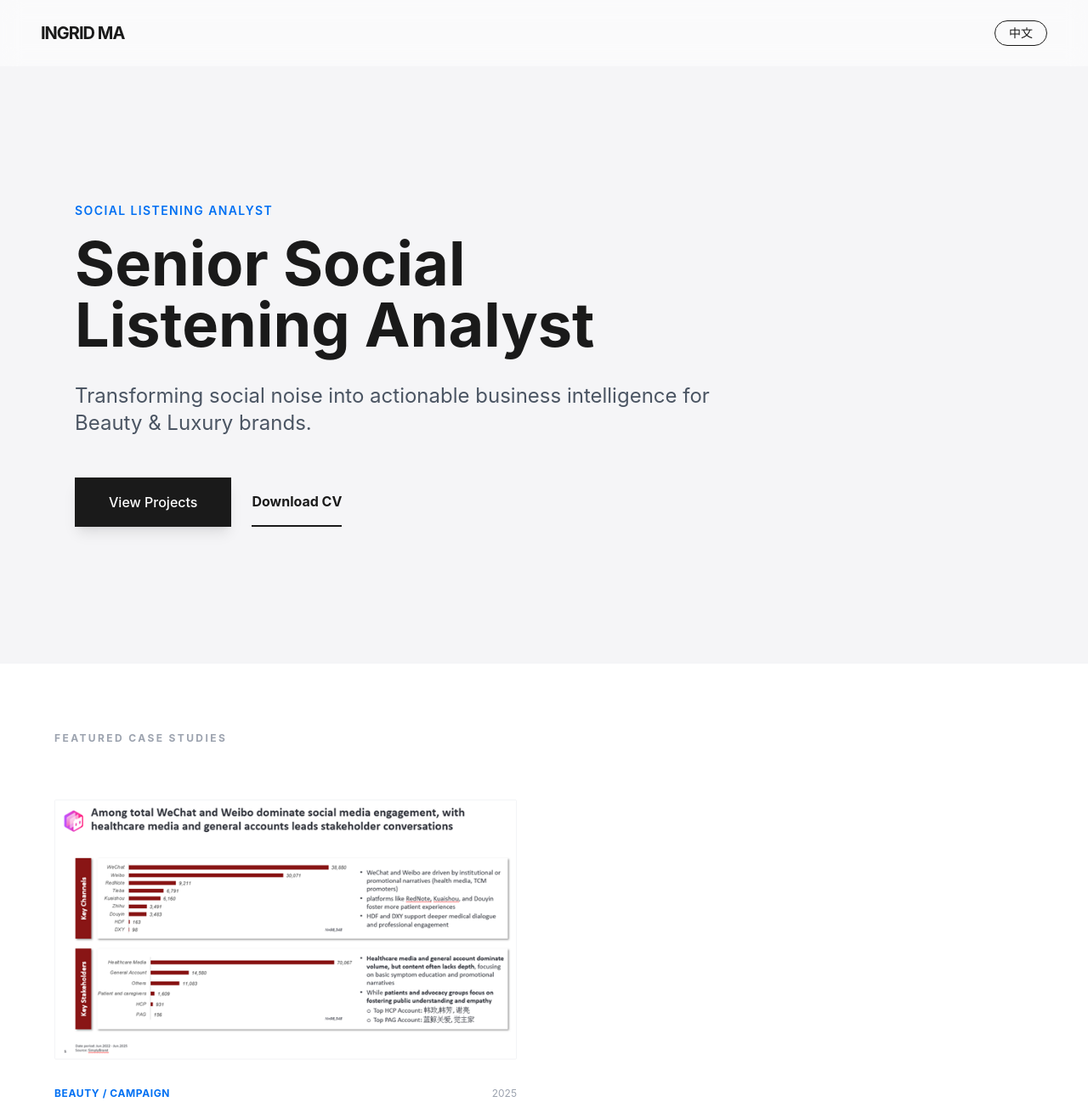
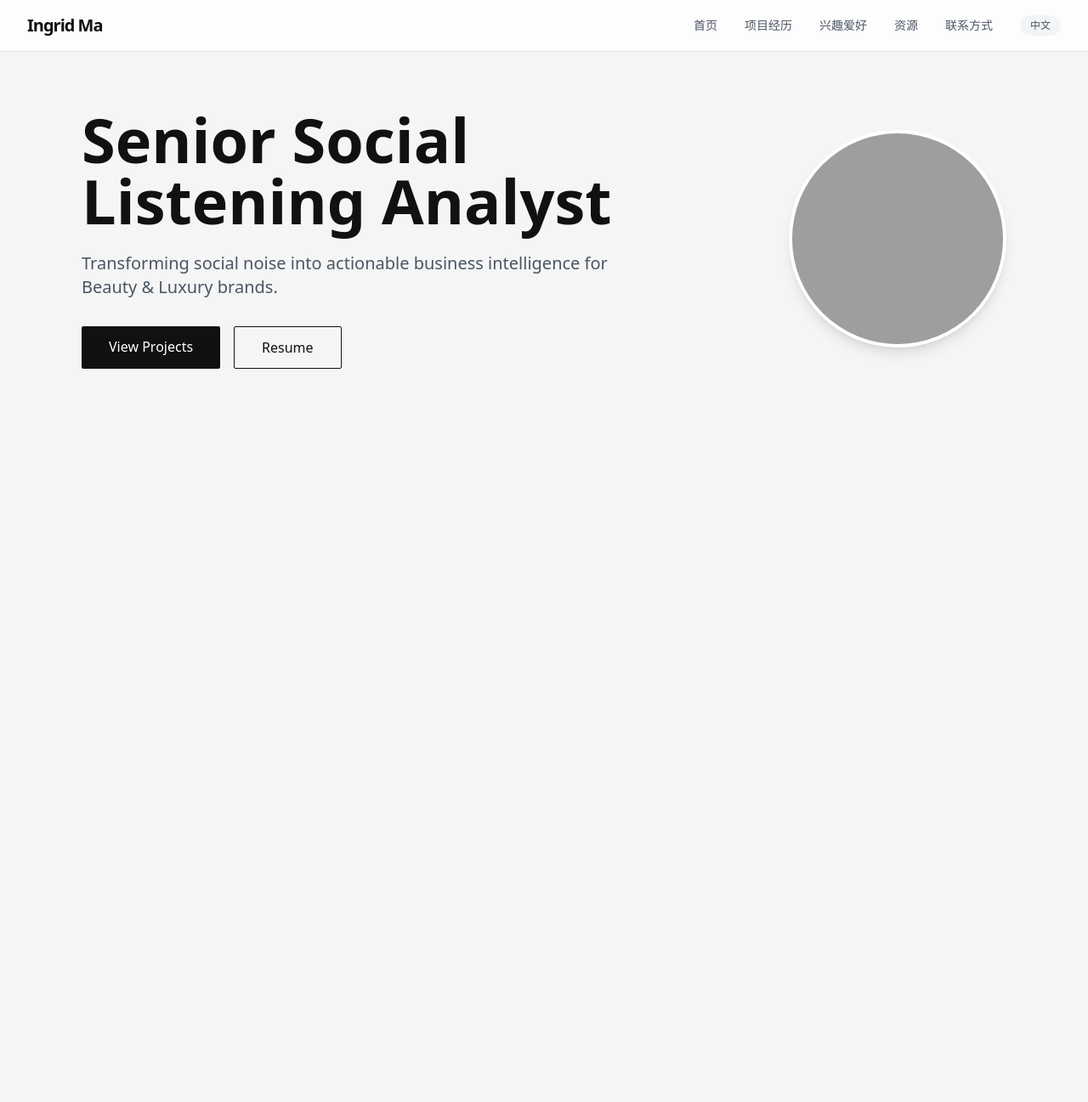
Before and after one commit to Mxyun909622/Myportfolio, a React (Create React App) app: page / in a window 1280 px wide. Shown: the top 1297 px of the page at 85% size. After the commit the page ends 800 px from the top, so only its background shows below. Built offline with nearby package versions, Linux system fonts and the light colour scheme; grey boxes are pictures that could not be loaded.

Commit message:
Update App.js

```diff
--- a/src/App.js
+++ b/src/App.js
@@ -1,220 +1,187 @@
 import React, { useState } from 'react';
+import { BrowserRouter as Router, Routes, Route, Link } from 'react-router-dom';
 import contentData from './data/content.json';
 
-function App() {
-  const [lang, setLang] = useState('en');
-  // 用来存储当前点击的是哪个项目，如果是 null 则关闭弹窗
-const [selectedProject, setSelectedProject] = useState(null);
+// --- 抽取出的子组件：导航栏 ---
+const Navbar = ({ lang, setLang, t }) => (
+  <nav className="fixed w-full z-[100] bg-white/80 backdrop-blur-md border-b border-gray-200 px-8 py-4 flex justify-between items-center">
+    <Link to="/" className="font-bold tracking-tighter text-xl hover:text-blue-600 transition">
+      {contentData.profile.name}
+    </Link>
 
-  // 翻译辅助函数
-  const t = (field) => (field && field[lang] ? field[lang] : field);
-
-  const { profile } = contentData;
-
-  return (
-    <div className="min-h-screen bg-light-gray transition-colors duration-500">
-      {/* 1. 导航栏 */}
-      <nav className="p-6 md:px-12 flex justify-between items-center bg-white/50 backdrop-blur-md sticky top-0 z-50">
-        <div className="font-bold tracking-tighter text-xl text-brand uppercase">
-          {profile.name}
-        </div>
+    <div className="hidden md:flex gap-8 items-center text-sm font-medium text-gray-600">
+      <Link to="/" className="hover:text-black transition">首页</Link>
+      <Link to="/projects" className="hover:text-black transition">项目经历</Link>
+      <Link to="/hobbies" className="hover:text-black transition">兴趣爱好</Link>
+      <Link to="/resources" className="hover:text-black transition">资源</Link>
+      <Link to="/contact" className="hover:text-black transition">联系方式</Link>
       <button
         onClick={() => setLang(lang === 'en' ? 'zh' : 'en')}
-          className="border border-brand px-4 py-1 text-sm font-medium hover:bg-brand hover:text-white transition-all rounded-full"
+        className="bg-gray-100 px-3 py-1 rounded-full text-xs hover:bg-gray-200 transition"
       >
         {lang === 'en' ? '中文' : 'EN'}
       </button>
+    </div>
   </nav>
+);
 
-      {/* 2. Hero Section */}
-      <header className="max-w-6xl mx-auto px-6 py-24 md:py-40">
-        <div className="max-w-3xl">
-          <span className="text-accent font-semibold tracking-widest uppercase text-sm mb-4 block animate-fade-in">
-            Social Listening Analyst
-          </span>
-
-          <h1 className="text-5xl md:text-7xl font-bold text-brand leading-tight mb-8">
-            {t(profile.title)}
-          </h1>
-
-          <p className="text-xl md:text-2xl text-gray-600 mb-12 leading-relaxed">
-            {t(profile.intro)}
+// --- 页面 1: 首页 (Home) ---
+const Home = ({ t }) => (
+  <section className="pt-32 pb-20 px-8 max-w-6xl mx-auto">
+    <div className="flex flex-col md:flex-row gap-12 items-center">
+      <div className="flex-1">
+        <h2 className="text-5xl md:text-7xl font-bold mb-6 leading-tight">
+          {t(contentData.profile.title)}
+        </h2>
+        <p className="text-xl text-gray-600 max-w-2xl mb-8">
+          {t(contentData.profile.intro)}
         </p>
-
-          <div className="flex flex-col sm:flex-row gap-6">
-            <button className="bg-brand text-white px-10 py-4 font-medium hover:bg-gray-800 transition shadow-lg hover:shadow-xl">
-              {lang === 'en' ? 'View Projects' : '查看项目'}
-            </button>
-            <button className="border-b-2 border-brand py-4 font-bold hover:text-accent hover:border-accent transition-all">
-              {lang === 'en' ? 'Download CV' : '下载简历'}
-            </button>
+        <div className="flex gap-4">
+          <Link to="/projects" className="bg-[#111] text-white px-8 py-3 rounded-sm hover:bg-gray-800 transition">View Projects</Link>
+          <a href={contentData.profile.resumeUrl || "#"} className="border border-[#111] px-8 py-3 rounded-sm hover:bg-gray-50 transition text-center">Resume</a>
         </div>
       </div>
-      </header>
-
-      {/* 3. 项目展示区域 */}
-      <section className="bg-white py-20 px-6 border-t border-gray-100">
-        <div className="max-w-6xl mx-auto">
-          <h2 className="text-xs uppercase tracking-[0.2em] text-gray-400 mb-16 font-bold">
-            {lang === 'en' ? 'Featured Case Studies' : '精选咨询案例'}
-          </h2>
-
-          <div className="grid grid-cols-1 md:grid-cols-2 gap-x-16 gap-y-24">
-           {contentData.projects.map((project) => (
-  <div
-    key={project.id}
-    className="group cursor-pointer"
-    onClick={() => setSelectedProject(project)}
-  >
-{/* 项目封面图 - 精确替换此部分 */}
-<div className="relative aspect-[16/9] bg-gray-100 mb-8 overflow-hidden rounded-sm border border-gray-100">
-  {/* 实际加载 JSON 中的图片 */}
-  {project.assets.images && project.assets.images[0] && (
-    <img
-      src={project.assets.images[0]}
-      alt={project.meta.brand}
-      className="w-full h-full object-cover group-hover:scale-105 transition-transform duration-500"
-    />
-  )}
-
-  {/* 悬浮时的遮罩：显示核心指标 (保持不变) */}
-  <div className="absolute inset-0 bg-brand/80 opacity-0 group-hover:opacity-100 transition-opacity duration-300 flex flex-col items-center justify-center p-6 text-white text-center backdrop-blur-sm">
-      <p className="text-sm mb-2 uppercase tracking-widest">{lang === 'en' ? 'Key Results' : '核心成果'}</p>
-      {project.metrics.map(m => <span key={m} className="text-2xl font-bold">{m}</span>)}
+      {/* 可以在这里放你的照片 */}
+      <div className="w-64 h-64 bg-gray-200 rounded-full overflow-hidden border-4 border-white shadow-lg">
+         <img src="/assets/profile.jpg" alt="Ingrid" className="w-full h-full object-cover" onError={(e) => e.target.style.display='none'}/>
       </div>
     </div>
-                {/* 项目文字信息 */}
-                <div className="space-y-4">
+  </section>
+);
+
+// --- 页面 2: 项目经历 (Projects) ---
+const Projects = ({ t, setActiveProject }) => (
+  <section className="pt-32 px-8 max-w-6xl mx-auto py-20">
+    <h2 className="text-4xl font-bold mb-12">Case Studies</h2>
+    <div className="grid grid-cols-1 md:grid-cols-2 gap-12">
+      {contentData.projects.map((project) => (
+        <div key={project.id} className="group cursor-pointer" onClick={() => setActiveProject(project)}>
+          <div className="aspect-video bg-gray-100 mb-4 overflow-hidden rounded-lg shadow-sm group-hover:shadow-md transition-all relative">
+            {project.assets.images && project.assets.images[0] ? (
+               <img src={project.assets.images[0]} className="w-full h-full object-cover group-hover:scale-105 transition-transform duration-500" alt={t(project.title)} />
+            ) : (
+               <div className="w-full h-full flex items-center justify-center text-gray-400 italic">Project Preview</div>
+            )}
+          </div>
           <div className="flex justify-between items-start">
-                    <span className="text-accent font-bold text-xs uppercase tracking-wider">
-                      {project.meta.category}
-                    </span>
-                    <span className="text-gray-400 text-xs">{project.meta.year}</span>
+            <div>
+              <h3 className="text-2xl font-bold mb-2 group-hover:text-blue-700 transition">{t(project.title)}</h3>
+              <span className="text-sm text-gray-500 uppercase tracking-widest">{project.meta.category}</span>
             </div>
-
-                  <h3 className="text-2xl font-bold group-hover:text-accent transition-colors">
-                    {t(project.title)}
-                  </h3>
-
-                  <p className="text-gray-600 line-clamp-2 text-sm leading-relaxed">
-                    {t(project.problem)}
-                  </p>
-
-                  <button className="text-brand font-bold text-sm border-b-2 border-transparent group-hover:border-accent transition-all pt-2">
-                    {lang === 'en' ? 'View Full Analysis →' : '查看深度分析 →'}
-                  </button>
+            <div className="text-right">
+              {project.metrics.map(m => <div key={m} className="text-sm font-bold text-blue-600">{m}</div>)}
+            </div>
           </div>
         </div>
       ))}
     </div>
+  </section>
+);
+
+// --- 页面 3: 兴趣爱好 (Hobbies) ---
+const Hobbies = ({ t }) => (
+  <section className="pt-32 px-8 max-w-6xl mx-auto">
+    <h2 className="text-4xl font-bold mb-8">Interests & Hobbies</h2>
+    <div className="grid grid-cols-2 md:grid-cols-4 gap-4">
+      {/* 这里的图片路径需要你在 content.json 中补充 hobby 字段 */}
+      <div className="aspect-square bg-gray-100 rounded-lg flex items-center justify-center">📷 Photography</div>
+      <div className="aspect-square bg-gray-100 rounded-lg flex items-center justify-center">🎨 Painting</div>
+      <div className="aspect-square bg-gray-100 rounded-lg flex items-center justify-center">📚 Reading</div>
+      <div className="aspect-square bg-gray-100 rounded-lg flex items-center justify-center">🎙️ Podcast</div>
     </div>
   </section>
+);
 
-     {/* 4. About / Skills Section */}
-      <section className="py-24 px-6 bg-white border-t border-gray-100">
-        <div className="max-w-6xl mx-auto grid md:grid-cols-3 gap-12 text-left">
-          <div className="md:col-span-1">
-            <h2 className="text-2xl font-bold">{lang === 'en' ? 'Expertise' : '核心专长'}</h2>
+// --- 页面 4: 资源 (Resources) ---
+const Resources = ({ t }) => (
+  <section className="pt-32 px-8 max-w-6xl mx-auto">
+    <h2 className="text-4xl font-bold mb-8">Digital Shelf</h2>
+    <div className="bg-white border p-8 rounded-lg">
+      <p className="text-gray-500 italic mb-6">推荐的书籍、播客与摄影师清单将持续更新...</p>
+      <a href="https://www.xiaohongshu.com" target="_blank" rel="noreferrer" className="text-red-500 font-bold underline">
+        Visit my Xiaohongshu ➔
+      </a>
     </div>
-          <div className="md:col-span-2 grid grid-cols-2 gap-8">
-            <div>
-              <h4 className="font-bold mb-4">Methodologies</h4>
-              <ul className="text-gray-600 space-y-2 text-sm">
-                <li>Sentiment & Semantics Analysis</li>
-                <li>Competitive Benchmarking</li>
-                <li>KOL/KOC Mapping</li>
-              </ul>
-            </div>
-            <div>
-              <h4 className="font-bold mb-4">Tech Stack</h4>
-              <ul className="text-gray-600 space-y-2 text-sm">
-                <li>Brandwatch / Meltwater</li>
-                <li>Python (NLP / Scraper)</li>
-                <li>Power BI / Tableau</li>
-              </ul>
-            </div>
+  </section>
+);
+
+// --- 页面 5: 联系方式 (Contact) ---
+const Contact = ({ t }) => (
+  <section className="pt-32 px-8 max-w-4xl mx-auto text-center">
+    <h2 className="text-4xl font-bold mb-12">Get in Touch</h2>
+    <div className="space-y-6 text-xl">
+      <p>📧 Email: <span className="font-medium text-blue-600">ingrid_analyst@example.com</span></p>
+      <div className="py-8">
+        <p className="text-sm text-gray-400 mb-4 uppercase tracking-widest">WeChat QR Code</p>
+        <div className="w-48 h-48 bg-gray-200 mx-auto rounded-lg flex items-center justify-center">二维码图片</div>
       </div>
     </div>
   </section>
+);
 
-      {/* 5. 页脚 */}
-      <footer className="py-12 px-6 text-center text-gray-400 text-xs tracking-widest uppercase bg-white">
-        © {new Date().getFullYear()} {profile.name} • Designed for Social Intelligence
-      </footer>
+// --- 主组件 App ---
+function App() {
+  const [lang, setLang] = useState('en');
+  const [activeProject, setActiveProject] = useState(null);
 
-      {/* 6. 项目详情弹窗 (Modal) */}
-      {selectedProject && (
-        <div className="fixed inset-0 z-[100] bg-white overflow-y-auto">
-          {/* 关闭按钮 */}
-          <button
-            onClick={(e) => {
-              e.stopPropagation();
-              setSelectedProject(null);
-            }}
-            className="fixed top-8 right-8 z-[110] text-3xl hover:rotate-90 transition-transform p-4 text-brand"
-          >
-            ✕
-          </button>
+  const t = (field) => {
+    if (!field) return "";
+    return field[lang] || field;
+  };
 
-          <article className="max-w-4xl mx-auto px-6 py-20 text-left">
-            <header className="mb-16 border-b pb-8">
-              <div className="text-accent font-bold uppercase tracking-widest mb-4">
-                {selectedProject.meta.brand} · {selectedProject.meta.year}
-              </div>
-              <h2 className="text-4xl md:text-5xl font-bold mb-6 text-brand">
-                {t(selectedProject.title)}
-              </h2>
+  return (
+    <Router>
+      <div className="min-h-screen bg-[#F5F5F5] text-[#111] font-sans selection:bg-blue-100">
+        <Navbar lang={lang} setLang={setLang} t={t} />
+
+        <Routes>
+          <Route path="/" element={<Home t={t} />} />
+          <Route path="/projects" element={<Projects t={t} setActiveProject={setActiveProject} />} />
+          <Route path="/hobbies" element={<Hobbies t={t} />} />
+          <Route path="/resources" element={<Resources t={t} />} />
+          <Route path="/contact" element={<Contact t={t} />} />
+        </Routes>
+
+        {/* 项目详情弹窗 (保持你原来的代码逻辑) */}
+        {activeProject && (
+          <div className="fixed inset-0 z-[100] bg-white overflow-y-auto p-8 md:p-20 animate-in fade-in slide-in-from-bottom-4">
+            <button onClick={() => setActiveProject(null)} className="fixed top-8 right-8 text-4xl leading-none hover:text-red-500 transition">&times;</button>
+            <div className="max-w-4xl mx-auto">
+              <header className="mb-12">
+                <span className="text-blue-600 font-bold uppercase">{activeProject.meta.brand}</span>
+                <h2 className="text-4xl font-bold mt-2">{t(activeProject.title)}</h2>
               </header>
-
               <div className="grid md:grid-cols-3 gap-12">
                 <div className="md:col-span-2 space-y-12">
                   <section>
-                  <h4 className="text-sm font-black uppercase mb-4 text-gray-400">01. Context & Problem</h4>
-                  <p className="text-xl text-gray-800 leading-relaxed font-light">
-                    {t(selectedProject.problem)}
-                  </p>
+                    <h4 className="font-bold border-b pb-2 mb-4">01. Context & Problem</h4>
+                    <p className="text-gray-700 leading-relaxed">{t(activeProject.problem)}</p>
                   </section>
-
-                <section className="bg-brand text-white p-8 md:p-12 rounded-sm italic">
-                  <h4 className="text-xs font-bold uppercase mb-6 opacity-60">02. Key Insight</h4>
-                  <p className="text-2xl md:text-3xl leading-snug font-serif">
-                    "{t(selectedProject.insight)}"
-                  </p>
+                  <section>
+                    <h4 className="font-bold border-b pb-2 mb-4">02. Key Insights</h4>
+                    <p className="bg-blue-50 p-6 rounded-r-lg border-l-4 border-blue-600 italic">{t(activeProject.insight)}</p>
                   </section>
-
-                <div className="grid grid-cols-1 md:grid-cols-2 gap-8">
-                  <div className="border-l-2 border-gray-100 pl-6">
-                    <h4 className="text-xs font-bold uppercase mb-3 text-gray-400">Methodology</h4>
-                    <p className="text-sm text-gray-600">{t(selectedProject.approach)}</p>
+                  <section>
+                    <h4 className="font-bold border-b pb-2 mb-4">03. Impact & Result</h4>
+                    <p className="text-2xl font-light">{t(activeProject.impact)}</p>
+                  </section>
                 </div>
-                  <div className="border-l-2 border-accent pl-6">
-                    <h4 className="text-xs font-bold uppercase mb-3 text-accent">Recommendation</h4>
-                    <p className="text-sm text-gray-900 font-medium">{t(selectedProject.recommendation)}</p>
-                  </div>
-                </div>
-              </div>
-
-              <div className="md:col-span-1 space-y-8">
-                <div className="bg-light-gray p-6 rounded-sm">
-                  <h4 className="text-xs font-black uppercase mb-4">Deliverables</h4>
-                  <p className="text-xs text-gray-500 mb-4 italic">Internal Analysis Report</p>
-                  {selectedProject.assets.pdf && (
-                    <a
-                      href={selectedProject.assets.pdf}
-                      target="_blank"
-                      rel="noreferrer"
-                      className="flex items-center gap-2 text-sm font-bold text-accent hover:underline"
-                    >
-                      📄 Full Analysis (PDF)
+                <div className="space-y-8">
+                  <div className="bg-gray-50 p-6 border rounded-lg">
+                    <h4 className="text-xs font-bold uppercase text-gray-400 mb-4">Deliverables</h4>
+                    {activeProject.assets.pdf && (
+                      <a href={activeProject.assets.pdf} target="_blank" rel="noreferrer" className="block text-blue-600 font-bold underline mb-2">
+                        Download PDF Report
                       </a>
                     )}
                   </div>
                 </div>
               </div>
-          </article>
+            </div>
           </div>
         )}
       </div>
+    </Router>
   );
 }
 
```
Lines whose indentation alone changed are shown as unchanged.
